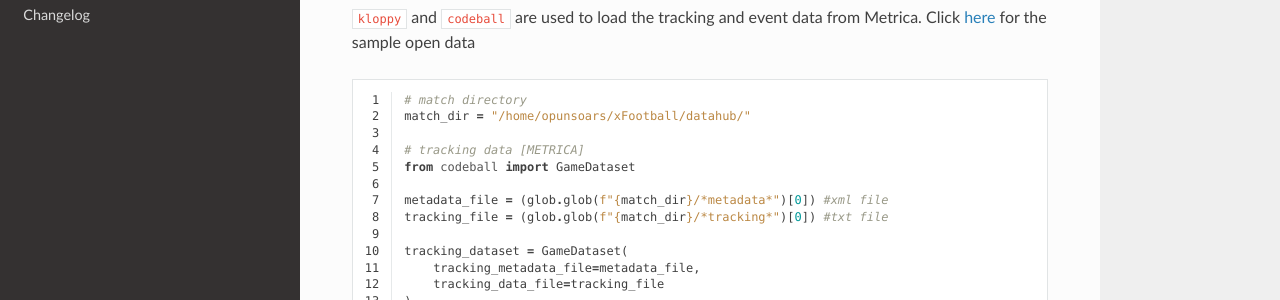
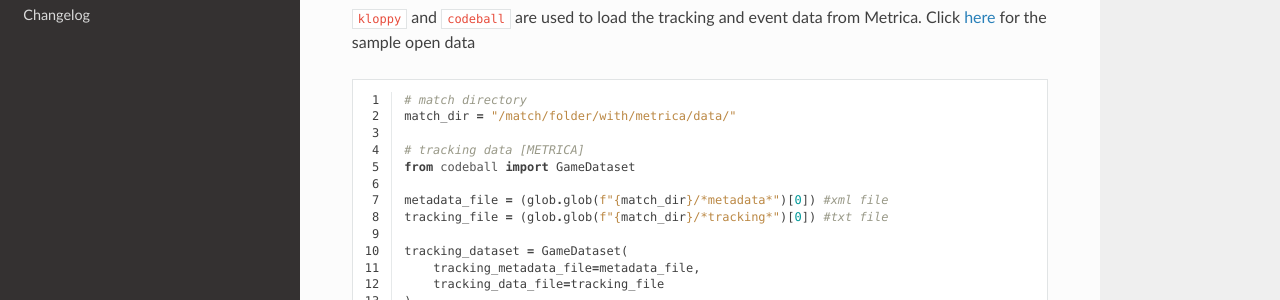
Before and after one commit to opunsoars/pitchly, a Sphinx documentation site: the page built from docs/usage.rst, in a window 1280 px wide and 900 px high. Shown: the part 399-699 px from the top of the window. Built offline with Sphinx 7.4.7 and the Read the Docs theme 2.0.0, drawn with Linux system fonts in a browser that asks for light colours.

Commit message:
anon the match_dir in docs

```diff
--- a/docs/usage.rst
+++ b/docs/usage.rst
@@ -21,7 +21,7 @@ Data Loading
     :linenos:
 
     # match directory
-    match_dir = "/home/opunsoars/xFootball/datahub/"
+    match_dir = "/match/folder/with/metrica/data/"
 
     # tracking data [METRICA]
     from codeball import GameDataset
```
